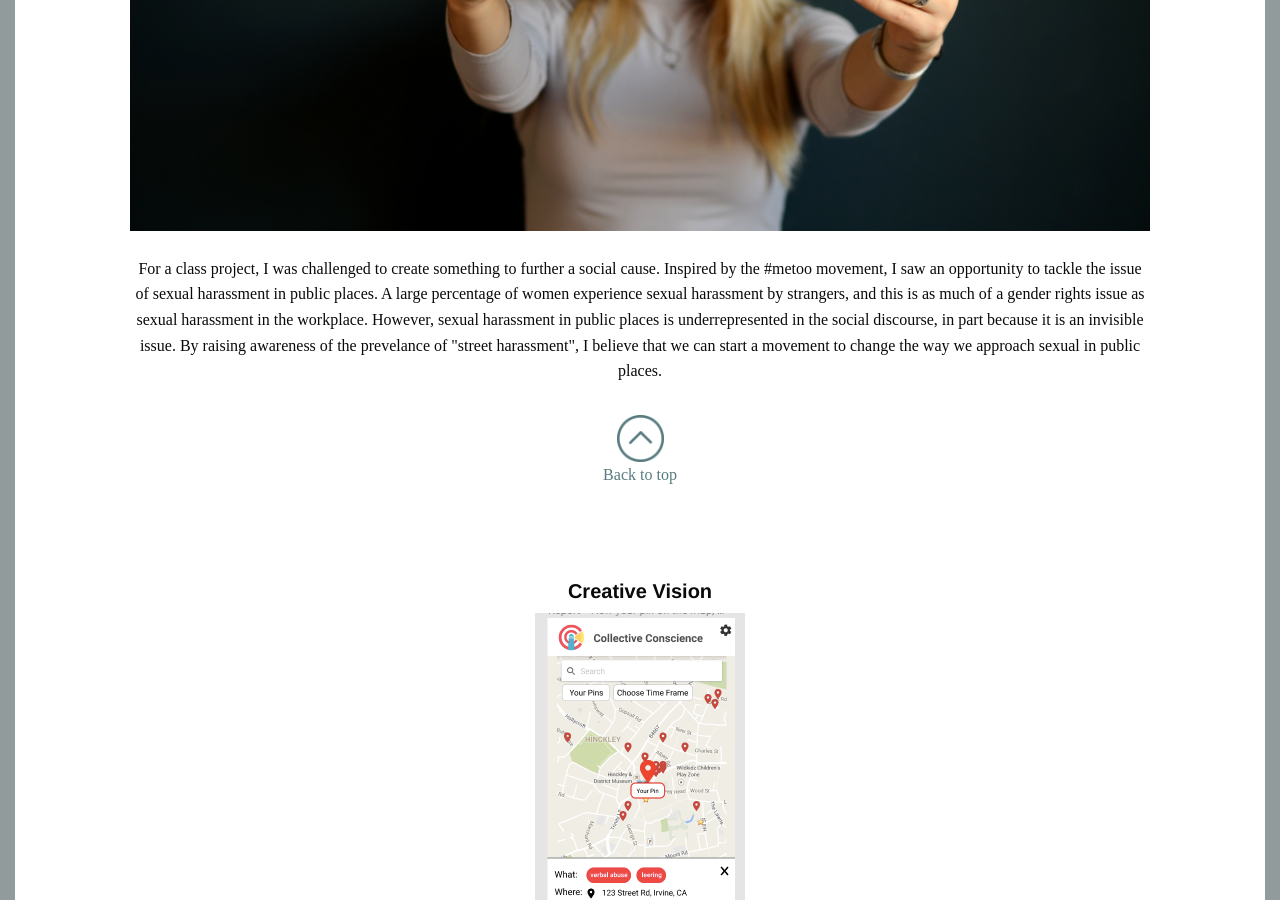
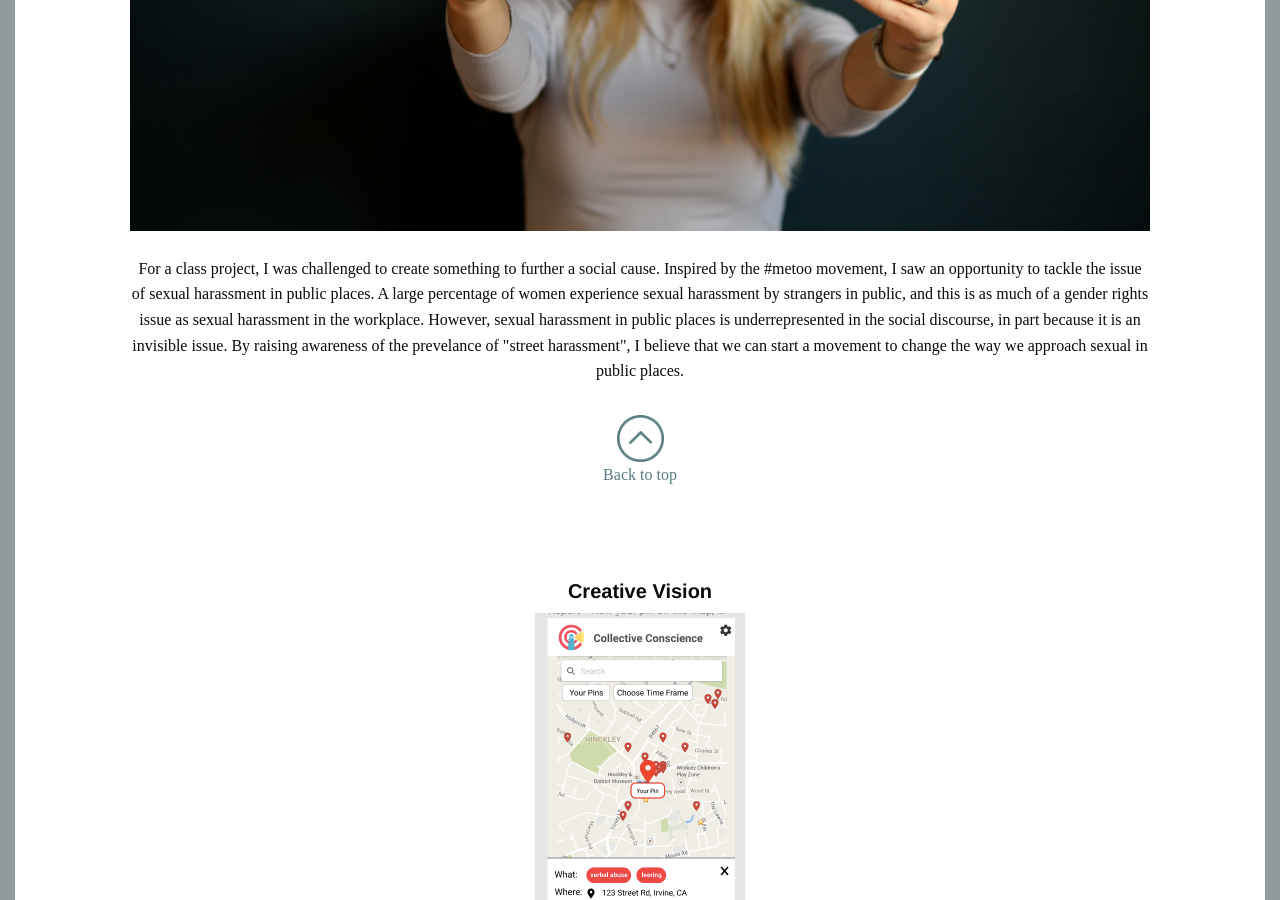
Before and after one commit to emeriwether/emeriwether.github.io, a Jekyll site: the page built from project3.html, in a window 1280 px wide and 900 px high, scrolled down 2134 px. Built offline with Jekyll 4.4.1, drawn with Linux system fonts in a browser that asks for light colours; some web fonts are replaced.

Commit message:
ct prev com

```diff
--- a/project3.html
+++ b/project3.html
@@ -33,7 +33,7 @@
 
         <div class="cell subsectionHeader"><h5><b>Inspiration</b></h5></div>
         <div class="cell subsectionThumb"><img src="/img/collectiveConscienceDescription/inspiration.jpg"></div>
-        <div class="cell sectionQA"><p>For a class project, I was challenged to create something to further a social cause. Inspired by the #metoo movement, I saw an opportunity to tackle the issue of sexual harassment in public places. A large percentage of women experience sexual harassment by strangers, and this is as much of a gender rights issue as sexual harassment in the workplace. However, sexual harassment in public places is underrepresented in the social discourse, in part because it is an invisible issue. By raising awareness of the prevelance of "street harassment", I believe that we can start a movement to change the way we approach sexual in public places.</p>
+        <div class="cell sectionQA"><p>For a class project, I was challenged to create something to further a social cause. Inspired by the #metoo movement, I saw an opportunity to tackle the issue of sexual harassment in public places. A large percentage of women experience sexual harassment by strangers in public, and this is as much of a gender rights issue as sexual harassment in the workplace. However, sexual harassment in public places is underrepresented in the social discourse, in part because it is an invisible issue. By raising awareness of the prevelance of "street harassment", I believe that we can start a movement to change the way we approach sexual in public places.</p>
         </div>
         <div class="cell pgLinkTop">
             <div class="cell backToTop"><a href="#backToTop"><img src="/img/top.png" class="upArrow"></a></div>
```
